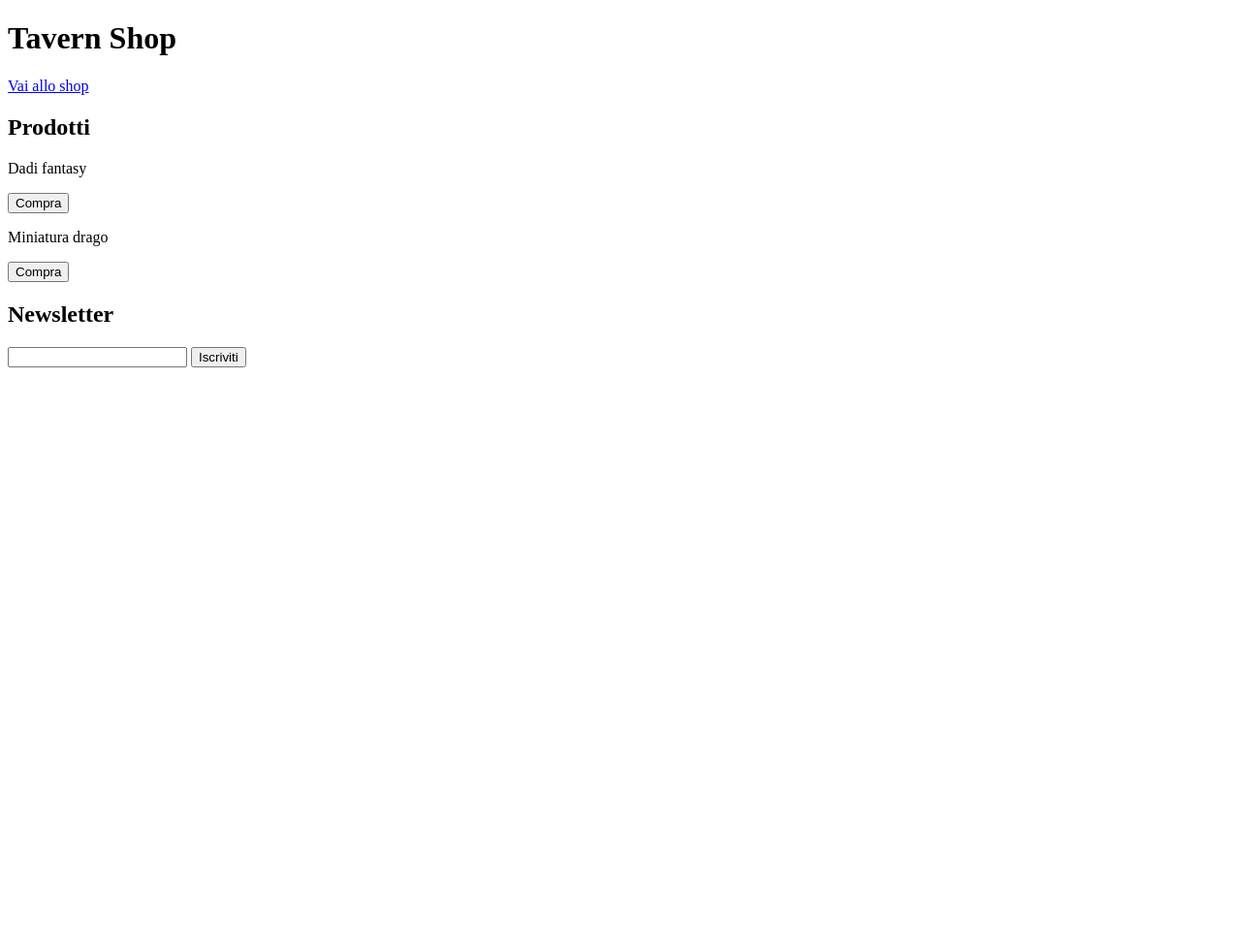
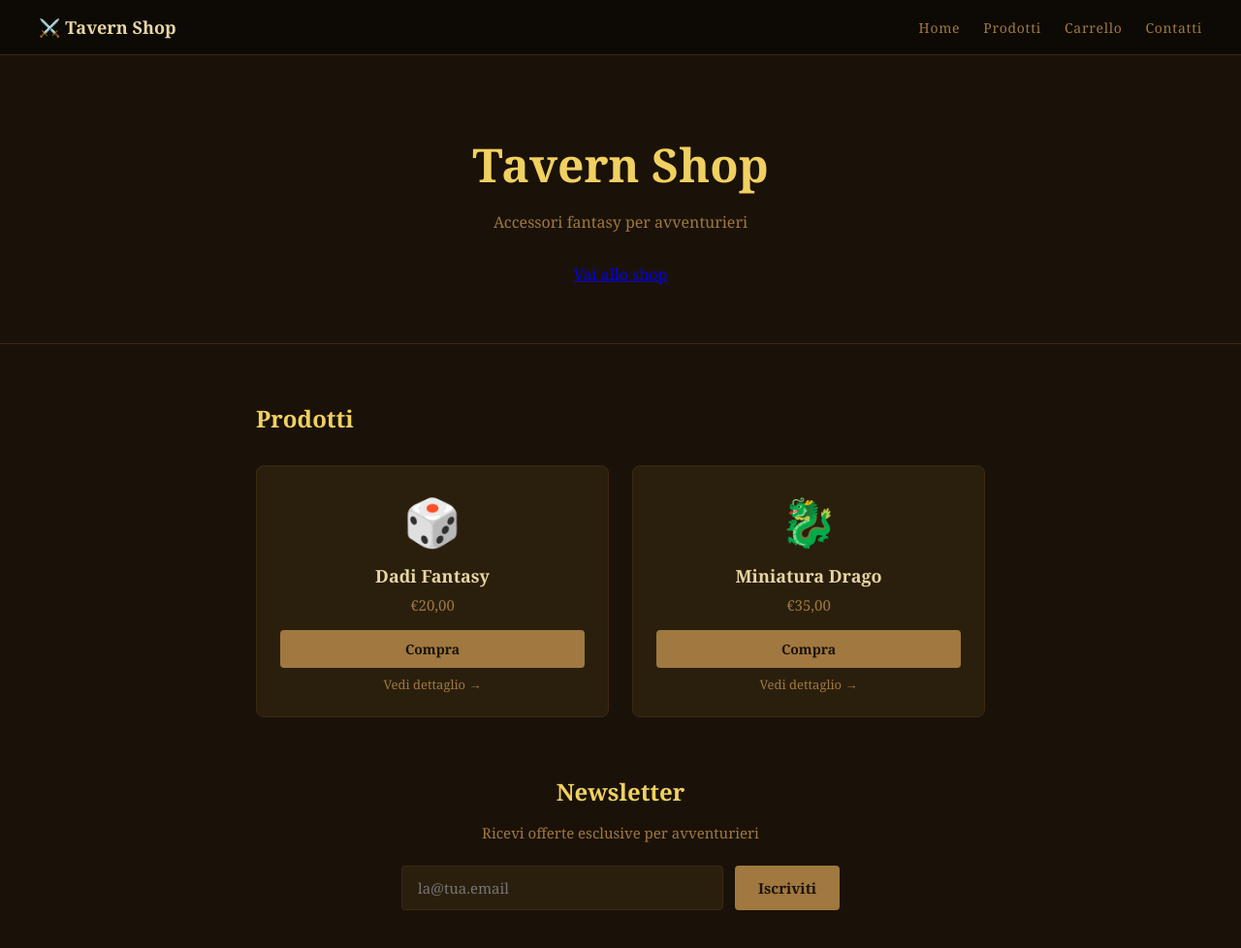
Before and after one commit to valelani01-cloud/tavern-shop-tracking-lab, a plain HTML site: page index.html in a window 1280 px wide. Shown: the whole page at 97% size. Before the commit the page ends 800 px from the top, so only its background shows below. Drawn offline with Linux system fonts and the light colour scheme.

Commit message:
Update index.html
new pages

```diff
--- a/index.html
+++ b/index.html
@@ -10,63 +10,190 @@ j=d.createElement(s),dl=l!='dataLayer'?'&l='+l:'';j.async=true;j.src=
 'https://www.googletagmanager.com/gtm.js?id='+i+dl;f.parentNode.insertBefore(j,f);
 })(window,document,'script','dataLayer','GTM-NZ383VBV');</script>
 <!-- End Google Tag Manager -->
+  <style>
+    * { margin: 0; padding: 0; box-sizing: border-box; }
+    body {
+      font-family: Georgia, serif;
+      background: #1a1209;
+      color: #e8d5a3;
+      min-height: 100vh;
+    }
+    nav {
+      background: #0d0a05;
+      padding: 16px 40px;
+      display: flex;
+      align-items: center;
+      gap: 24px;
+      border-bottom: 1px solid #3a2a10;
+    }
+    nav a { color: #a07840; text-decoration: none; font-size: 14px; letter-spacing: 0.05em; }
+    nav a:hover { color: #e8d5a3; }
+    nav .logo { color: #e8d5a3; font-size: 18px; font-weight: bold; margin-right: auto; }
+    .hero {
+      text-align: center;
+      padding: 80px 24px 60px;
+      border-bottom: 1px solid #3a2a10;
+    }
+    .hero h1 { font-size: 48px; color: #f0d060; margin-bottom: 16px; }
+    .hero p { color: #a07840; font-size: 16px; margin-bottom: 32px; }
+    .btn-hero {
+      display: inline-block;
+      background: #a07840;
+      color: #1a1209;
+      padding: 14px 32px;
+      text-decoration: none;
+      font-weight: bold;
+      border-radius: 4px;
+      letter-spacing: 0.05em;
+      transition: background 0.2s;
+    }
+    .btn-hero:hover { background: #f0d060; }
+    .products {
+      max-width: 800px;
+      margin: 60px auto;
+      padding: 0 24px;
+    }
+    .products h2 { font-size: 24px; color: #f0d060; margin-bottom: 32px; }
+    .product-grid { display: grid; grid-template-columns: 1fr 1fr; gap: 24px; }
+    .product-card {
+      background: #2a1f0d;
+      border: 1px solid #3a2a10;
+      border-radius: 8px;
+      padding: 24px;
+      text-align: center;
+    }
+    .product-card .icon { font-size: 48px; margin-bottom: 12px; }
+    .product-card h3 { font-size: 18px; color: #e8d5a3; margin-bottom: 8px; }
+    .product-card .price { color: #a07840; margin-bottom: 16px; font-size: 15px; }
+    .btn-buy {
+      background: #a07840;
+      color: #1a1209;
+      border: none;
+      padding: 10px 24px;
+      font-size: 14px;
+      font-family: Georgia, serif;
+      cursor: pointer;
+      border-radius: 4px;
+      font-weight: bold;
+      transition: background 0.2s;
+      display: block;
+      width: 100%;
+      margin-bottom: 8px;
+    }
+    .btn-buy:hover { background: #f0d060; }
+    .btn-detail {
+      display: block;
+      color: #a07840;
+      text-decoration: none;
+      font-size: 13px;
+      margin-top: 8px;
+    }
+    .btn-detail:hover { color: #e8d5a3; }
+    .newsletter {
+      max-width: 500px;
+      margin: 0 auto 80px;
+      padding: 0 24px;
+      text-align: center;
+    }
+    .newsletter h2 { font-size: 24px; color: #f0d060; margin-bottom: 16px; }
+    .newsletter p { color: #a07840; margin-bottom: 24px; font-size: 15px; }
+    .newsletter form { display: flex; gap: 12px; }
+    .newsletter input {
+      flex: 1;
+      background: #2a1f0d;
+      border: 1px solid #3a2a10;
+      border-radius: 4px;
+      padding: 12px 16px;
+      color: #e8d5a3;
+      font-family: Georgia, serif;
+      font-size: 15px;
+      outline: none;
+    }
+    .newsletter input:focus { border-color: #a07840; }
+    .newsletter button {
+      background: #a07840;
+      color: #1a1209;
+      border: none;
+      padding: 12px 24px;
+      font-family: Georgia, serif;
+      font-size: 15px;
+      cursor: pointer;
+      border-radius: 4px;
+      font-weight: bold;
+      transition: background 0.2s;
+    }
+    .newsletter button:hover { background: #f0d060; }
+  </style>
 </head>
-
 <body id="page-home">
 <!-- Google Tag Manager (noscript) -->
 <noscript><iframe src="https://www.googletagmanager.com/ns.html?id=GTM-NZ383VBV"
 height="0" width="0" style="display:none;visibility:hidden"></iframe></noscript>
 <!-- End Google Tag Manager (noscript) -->
-<h1>Tavern Shop</h1>
 
-<a href="#" id="hero-cta">Vai allo shop</a>
+<nav>
+  <span class="logo">⚔️ Tavern Shop</span>
+  <a href="index.html">Home</a>
+  <a href="product.html">Prodotti</a>
+  <a href="cart.html">Carrello</a>
+  <a href="contact.html">Contatti</a>
+</nav>
 
-<h2>Prodotti</h2>
-
-<div class="product-card" data-product="dadi" data-price="20">
-  <p>Dadi fantasy</p>
-  <button class="btn-buy">Compra</button>
+<div class="hero">
+  <h1>Tavern Shop</h1>
+  <p>Accessori fantasy per avventurieri</p>
+  <a href="product.html" id="hero-cta">Vai allo shop</a>
 </div>
 
-<div class="product-card" data-product="miniatura" data-price="35">
-  <p>Miniatura drago</p>
-  <button class="btn-buy">Compra</button>
+<div class="products">
+  <h2>Prodotti</h2>
+  <div class="product-grid">
+    <div class="product-card" data-product="dadi" data-price="20">
+      <div class="icon">🎲</div>
+      <h3>Dadi Fantasy</h3>
+      <div class="price">€20,00</div>
+      <button class="btn-buy">Compra</button>
+      <a href="product.html" class="btn-detail">Vedi dettaglio →</a>
+    </div>
+    <div class="product-card" data-product="miniatura" data-price="35">
+      <div class="icon">🐉</div>
+      <h3>Miniatura Drago</h3>
+      <div class="price">€35,00</div>
+      <button class="btn-buy">Compra</button>
+      <a href="cart.html" class="btn-detail">Vedi dettaglio →</a>
+    </div>
+  </div>
 </div>
 
-<h2>Newsletter</h2>
-
-<form id="newsletter-form">
-  <input type="email" required>
-  <button type="submit">Iscriviti</button>
-</form>
+<div class="newsletter">
+  <h2>Newsletter</h2>
+  <p>Ricevi offerte esclusive per avventurieri</p>
+  <form id="newsletter-form">
+    <input type="email" placeholder="la@tua.email" required>
+    <button type="submit">Iscriviti</button>
+  </form>
+</div>
 
 <script>
 window.dataLayer = window.dataLayer || [];
-
 document.querySelectorAll('.btn-buy').forEach(btn => {
   btn.addEventListener('click', function() {
     const card = btn.closest('.product-card');
-
     dataLayer.push({
       event: "add_to_cart",
       product: card.dataset.product,
       price: card.dataset.price
     });
-
-    alert("Aggiunto");
+    alert("Aggiunto al carrello!");
   });
 });
-
 document.getElementById('newsletter-form').addEventListener('submit', function(e) {
   e.preventDefault();
-
   dataLayer.push({
     event: "newsletter_signup"
   });
-
-  alert("Iscritto");
+  alert("Iscritto!");
 });
 </script>
-
 </body>
 </html>
```
